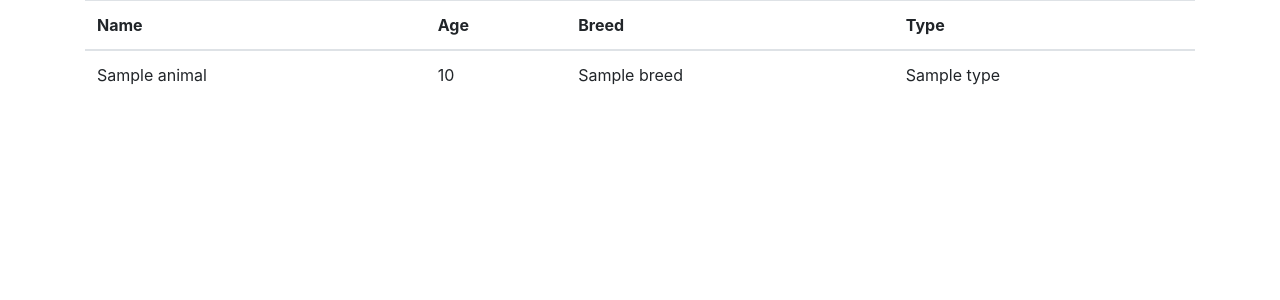
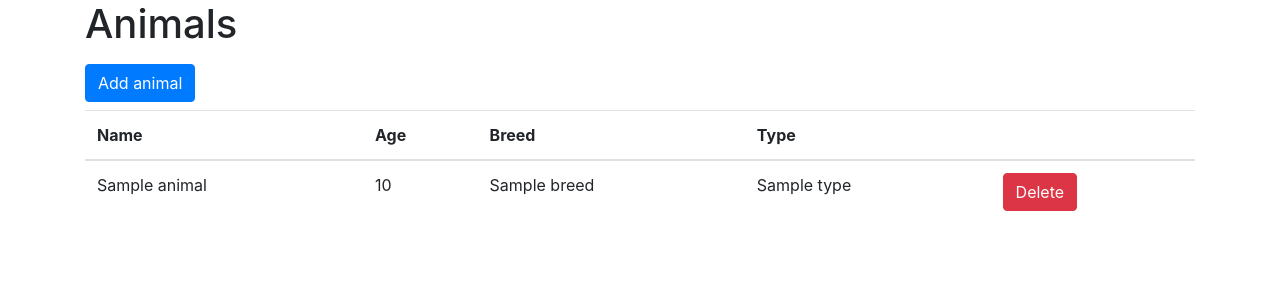
Before and after one commit to kunxin-chor/tgc10-flask-mongo, a Flask app: page /animals in a window 1280 px wide. Shown: the top 300 px of the page. Run offline with Flask 2, Linux system fonts and the light colour scheme; a database or web service that is not in the repository returns one stand-in record (values such as "Sample title"); some libraries are stand-ins or nearby versions.

Commit message:
Added CRUD

```diff
--- a/shelter/app.py
+++ b/shelter/app.py
@@ -2,6 +2,9 @@ from flask import Flask, render_template, request, redirect, url_for, flash
 import os
 from dotenv import load_dotenv
 import pymongo
+
+# we can use ObjectId
+from bson.objectid import ObjectId
 
 load_dotenv()
 
@@ -39,7 +42,45 @@ def process_create_animals():
         "type": animal_type
     })
 
-    return "New animal saved"
+    return redirect(url_for('show_all_animals'))
+
+
+@app.route('/animals/<animal_id>/delete')
+def delete_animal(animal_id):
+    # find the animal that we want to delete
+    animal = db.animals.find_one({
+        '_id': ObjectId(animal_id)
+    })
+
+    return render_template('confirm_delete_animal.template.html',
+                           animal_to_delete=animal)
+
+
+@app.route('/animals/<animal_id>/delete', methods=['POST'])
+def process_delete_animal(animal_id):
+    db.animals.remove({
+        "_id": ObjectId(animal_id)
+    })
+    return redirect(url_for('show_all_animals'))
+
+
+@app.route('/animals/<animal_id>/update')
+def show_update_animal(animal_id):
+    animal_to_edit = db.animals.find_one({
+        '_id': ObjectId(animal_id)
+    })
+    return render_template('show_update_animal.template.html',
+                           animal_to_edit=animal_to_edit)
+
+
+@app.route('/animals/<animal_id>/update', methods=["POST"])
+def process_update_animal(animal_id):
+    db.animals.update_one({
+        "_id": ObjectId(animal_id)
+    }, {
+        '$set': request.form
+    })
+    return redirect(url_for('show_all_animals'))
 
 
 if __name__ == '__main__':
--- a/shelter/templates/show_animals.template.html
+++ b/shelter/templates/show_animals.template.html
@@ -1,6 +1,10 @@
 {% extends 'base.template.html' %}
 
 {% block content%}
+<h1>Animals</h1>
+
+<a href="{{url_for('show_create_animals')}}" class="btn btn-primary mb-2 mt-2">Add animal</a>
+
 <table class="table">
     <thead>
         <tr>
@@ -8,6 +12,7 @@
             <th>Age</th>
             <th>Breed</th>
             <th>Type</th>
+            <th></th>
         </tr>
     </thead>
 
@@ -17,6 +22,7 @@
         <td>{{each_animal.age}}</td>
         <td>{{each_animal.breed}}</td>
         <td>{{each_animal.type}}</td>
+        <td><a href="{{ url_for('delete_animal', animal_id=each_animal._id )}}" class="btn btn-danger">Delete</a></td>
     </tr>
 
     {%endfor%}
```
Also changed, not shown: shelter/templates/confirm_delete_animal.template.html (added, +17 -0 lines), shelter/templates/show_update_animal.template.html (added, +38 -0 lines).
